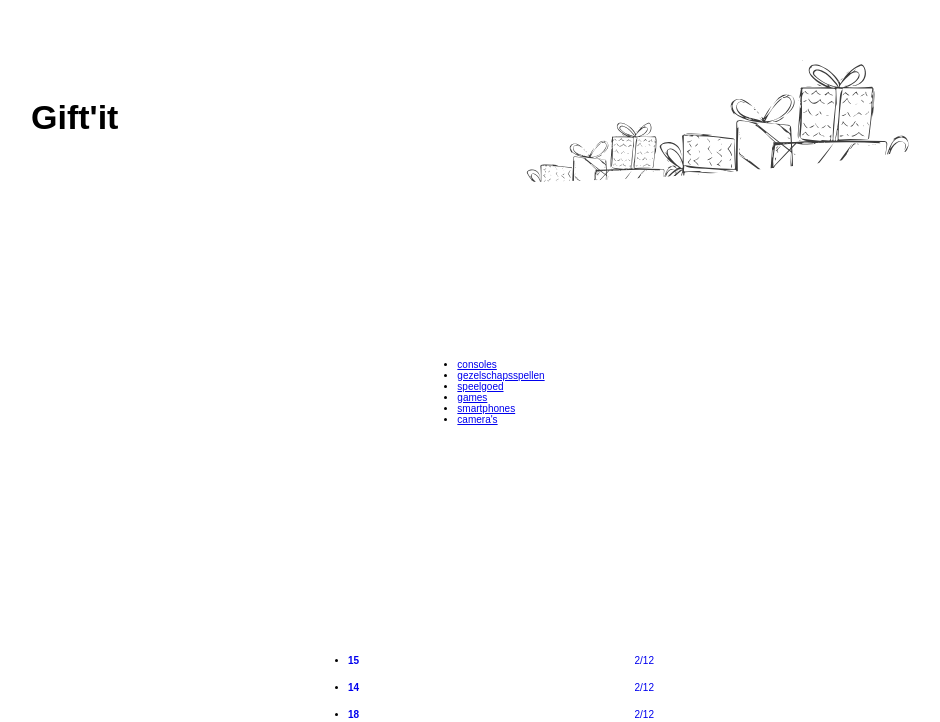
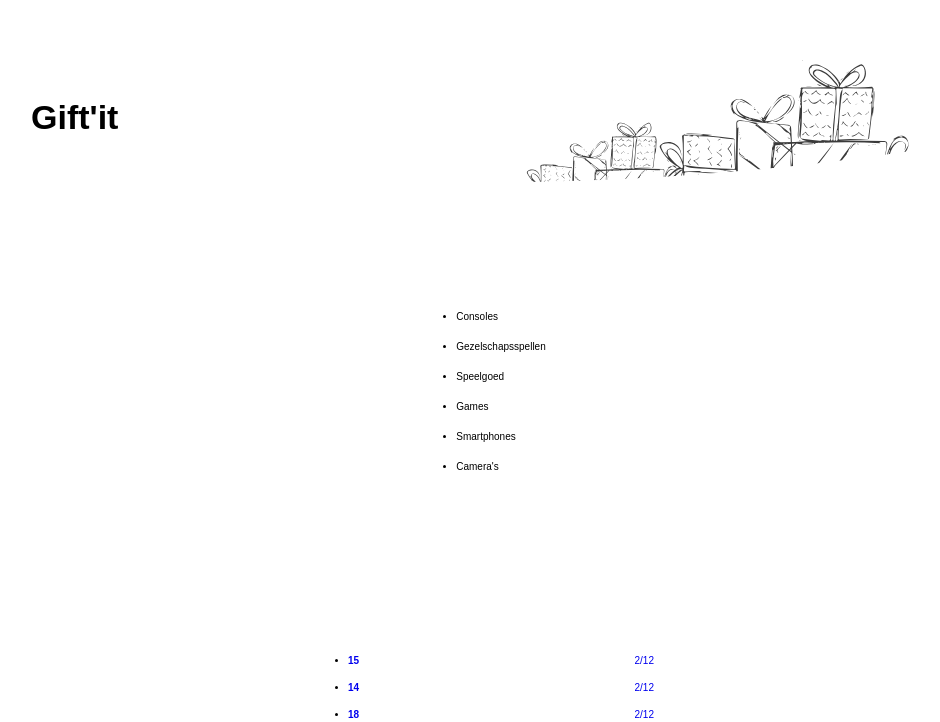
Before and after one commit to timonwullus/planit, a PHP site: page /index.php?page=form in a window 1280 px wide. Shown: the top 722 px of the page, without its empty margins (167-1107 px from the left). Run offline with PHP 8.4, Linux system fonts and the light colour scheme; data comes from the database, SQL or seed files in the repository.

Commit message:
categorie css

```diff
--- a/src/css/style.css
+++ b/src/css/style.css
@@ -206,6 +206,20 @@ body {
 
 /* FORM */
 
+.category__link {
+  color: var(--main--grey--color);
+  text-decoration: none;
+  font-size: var(--biggerText--fontsize);
+  line-height: 3rem;
+  font-family: Product-Sans, sans-serif;
+  text-transform: capitalize;
+  transition: border-bottom .2s ease-in;
+}
+
+.category__link:hover {
+  border-bottom: .2rem solid var(--main--red--color);
+}
+
 .form {
   margin-top: 2rem;
   width: 28.3rem;
@@ -292,6 +306,10 @@ body {
   display: flex;
   justify-content: center;
   padding-top: 2rem;
+}
+
+.preview__dots:hover {
+  color: var(--main--red--color);
 }
 
 /* TIMER */
--- a/src/view/pages/form.php
+++ b/src/view/pages/form.php
@@ -10,7 +10,7 @@
     <div class="form--container">
         <ul>
           <?php foreach ($categories as $category): ?>
-            <li><a href="index.php?page=nextform&amp;id=<?php echo $category['id'] ?>"><?php echo $category['name'] ?></a></li>
+            <li class="category__item"><a class="category__link" href="index.php?page=nextform&amp;id=<?php echo $category['id'] ?>"><?php echo $category['name'] ?></a></li>
           <?php endforeach; ?>
         </ul>
     </div>
```
